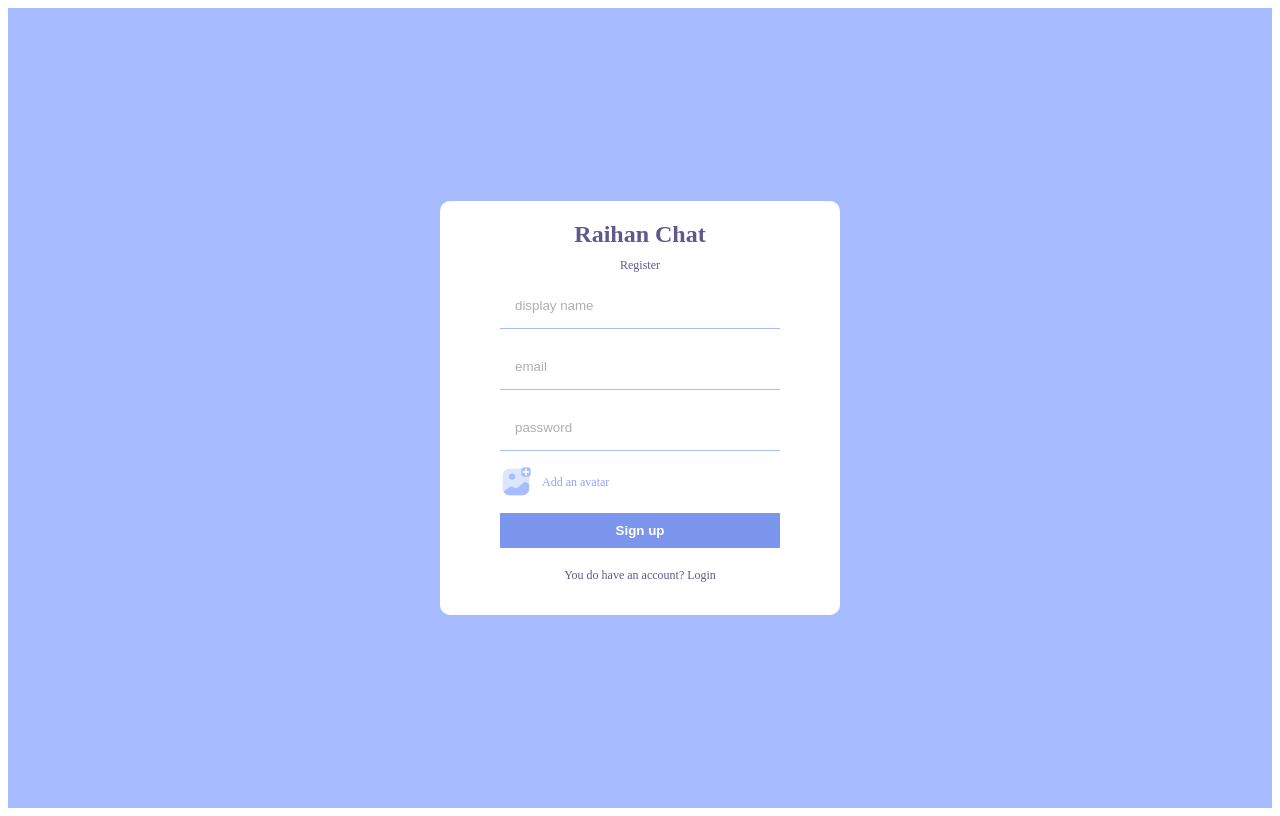
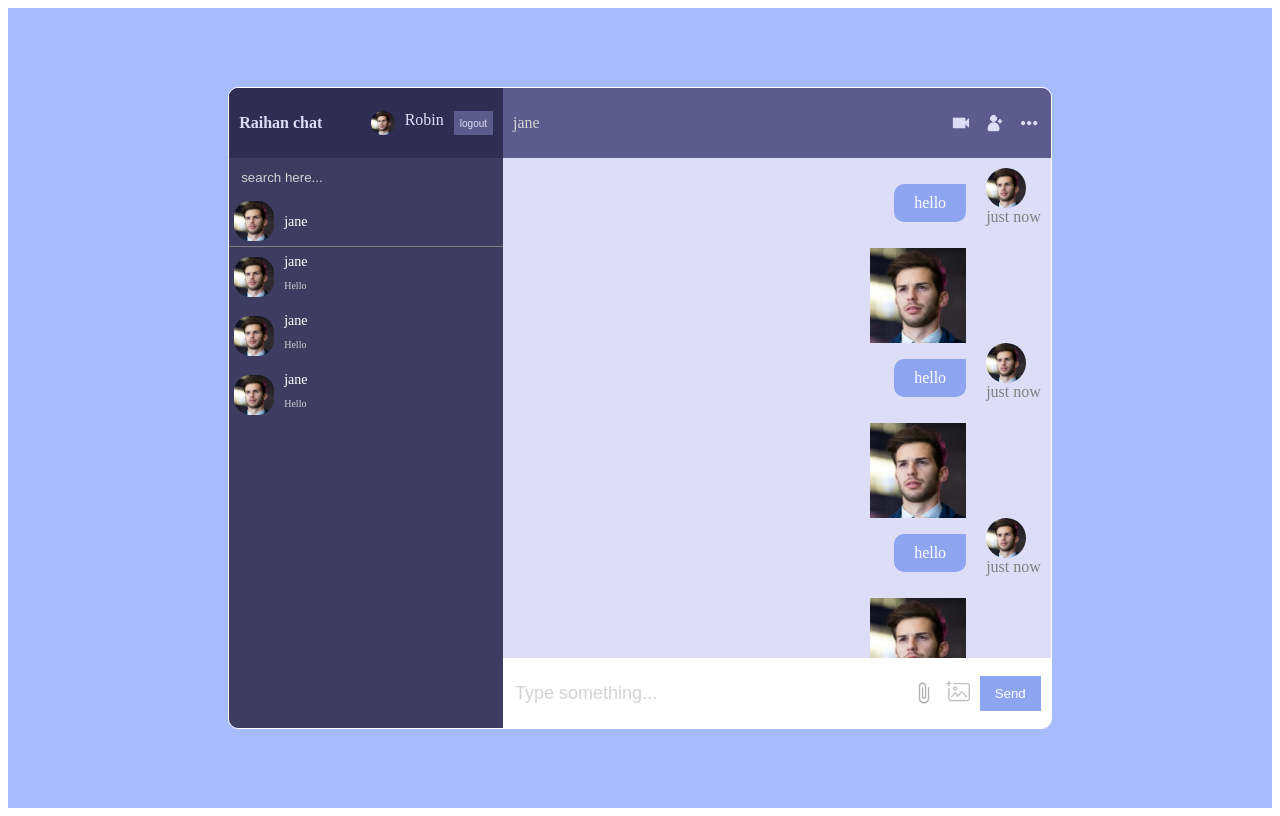
Before and after one commit to Raihanhn/Chat_App, a React (Vite) app: page / in a window 1280 px wide. Built offline with nearby package versions, Linux system fonts and the light colour scheme.

Commit message:
10th commit

```diff
--- a/package.json
+++ b/package.json
@@ -12,6 +12,7 @@
     "firebase": "^9.15.0",
     "react": "^18.2.0",
     "react-dom": "^18.2.0",
+    "react-router-dom": "^6.7.0",
     "sass": "^1.57.1"
   },
   "devDependencies": {
--- a/src/App.jsx
+++ b/src/App.jsx
@@ -3,13 +3,20 @@ import Home from './pages/Home'
 import Login from './pages/Login'
 import Register from './pages/Register'
 import './style.scss'
+import { BrowserRouter, Routes, Route, Navigate } from "react-router-dom";
 
 function App() {
 
   return (
-    <div className="App">
-      <Register/>
-    </div>
+    <BrowserRouter>
+       <Routes>
+          <Route path='/'>
+            <Route index element={<Home/> }/>
+            <Route path='login' element={<Login/>} />
+            <Route path='register' element={<Register/>} />
+          </Route>
+       </Routes>
+    </BrowserRouter>
   )
 }
 
--- a/src/pages/Register.jsx
+++ b/src/pages/Register.jsx
@@ -5,9 +5,12 @@ import { auth, db, storage } from "../firebase";
 import { useState } from 'react';
 import { ref, uploadBytesResumable, getDownloadURL } from "firebase/storage";
 import { doc, setDoc } from "firebase/firestore";
+import { useNavigate } from 'react-router-dom';
 
 const Register = () => {
   const [err,setErr] = useState(false);
+  const [loading, setLoading] = useState(false);
+  const navigate = useNavigate()
 
   const handleSubmit = async (e) => {
     e.preventDefault();
@@ -40,7 +43,8 @@ const Register = () => {
             //create empty user chats on firestore
             await setDoc(doc(db, "userChats", res.user.uid), {});
             navigate("/");
-          } catch (err) {
+          }
+          catch (err) {
             console.log(err);
             setErr(true);
             setLoading(false);
@@ -66,7 +70,8 @@ const Register = () => {
                   <img src={Add} alt="" />
                   <span>Add an avatar</span>
                 </label>
-                <button>Sign up</button>
+                <button disabled={loading}>Sign up</button>
+                {loading && "Uploading and compressing the image please wait..."}
                 {err && <span>Something went wrong</span> }
             </form>
             <p>You do have an account? Login</p>
```
Also changed, not shown: 1 other file (tests, documents, lock files or other folders).
